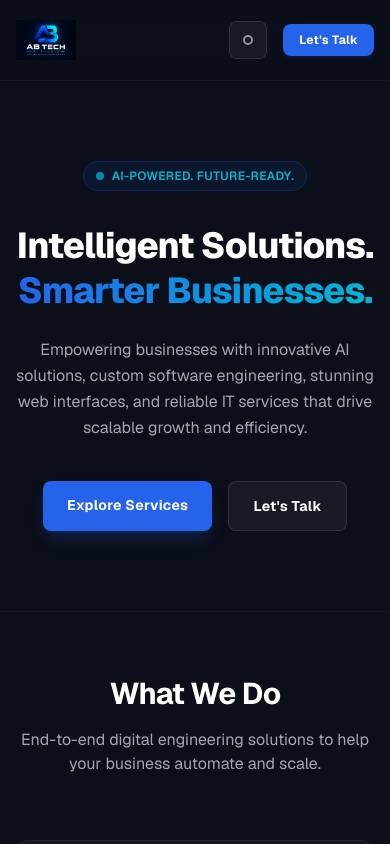
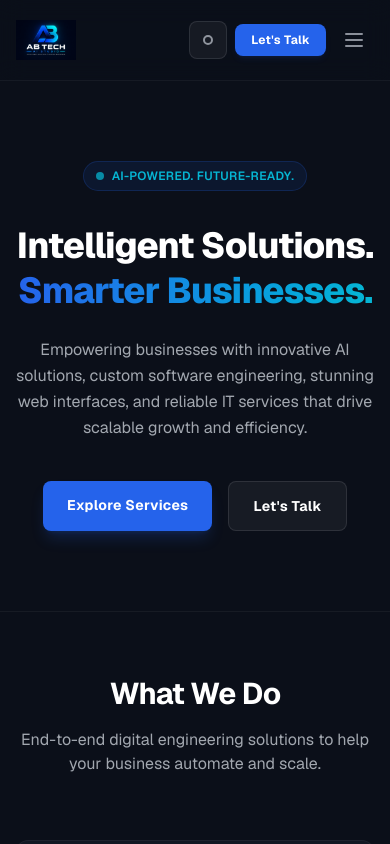
Before and after one commit to TNS0510/ab-tech-studio-app, a Next.js app: page / in a window 390 px wide. Built offline with nearby package versions, Linux system fonts and the light colour scheme.

Commit message:
feat: add interactive mobile hamburger navigation menu

```diff
--- a/src/components/Navbar.tsx
+++ b/src/components/Navbar.tsx
@@ -1,13 +1,19 @@
+"use client";
+
+import { useState } from "react";
 import Link from "next/link";
 import Image from "next/image";
 import ThemeToggle from "@/components/ThemeToggle";
 
 export default function Navbar() {
+    // This state tracks whether the mobile menu dropdown is open (true) or closed (false)
+    const [isOpen, setIsOpen] = useState(false);
+
     return (
         <nav className="w-full border-b border-white/5 bg-deep-navy/80 backdrop-blur-md sticky top-0 z-50">
             <div className="max-w-7xl mx-auto px-4 sm:px-6 lg:px-8 h-20 flex items-center justify-between">
 
-                {/* Left Core Side: Clean Logo Identity Layout */}
+                {/* Left Side: Logo Identity */}
                 <div className="flex items-center">
                     <Link href="/" className="flex items-center gap-2 hover:opacity-90 transition-opacity">
                         <Image
@@ -15,13 +21,13 @@ export default function Navbar() {
                             alt="AB Tech AI Studio Logo"
                             width={140}
                             height={42}
-                            className="object-contain h-10 w-auto" // Step 1: Cleaned up the mix-blend utility class completely!
+                            className="object-contain h-10 w-auto"
                             priority
                         />
                     </Link>
                 </div>
 
-                {/* Center Canvas: Navigation Link Entries */}
+                {/* Desktop Navigation Links (Hidden on mobile phones, visible on medium screens+) */}
                 <div className="hidden md:flex items-center gap-8 text-sm font-semibold text-soft-gray/60">
                     <Link href="/services" className="hover:text-white transition-colors">Services</Link>
                     <Link href="/portfolio" className="hover:text-white transition-colors">Portfolio</Link>
@@ -31,20 +37,47 @@ export default function Navbar() {
                     <Link href="/careers" className="hover:text-white transition-colors">Careers</Link>
                 </div>
 
-                {/* Right Action Side: Interactive Controls Group */}
-
-                <div className="flex items-center gap-4">
+                {/* Right Side Controls Group */}
+                <div className="flex items-center gap-2 sm:gap-4">
                     <ThemeToggle />
 
                     <Link
                         href="/contact"
-                        // We removed 'hidden sm:' so the button stays visible on mobile phone screens!
                         className="inline-block bg-electric-blue hover:bg-electric-blue/90 text-white font-bold px-4 py-2 sm:px-5 sm:py-2.5 rounded-lg text-xs tracking-wide transition-all shadow-md shadow-electric-blue/10"
                     >
                         Let's Talk
                     </Link>
+
+                    {/* Mobile Hamburger Menu Button (Visible ONLY on mobile phones/tablets) */}
+                    <button
+                        onClick={() => setIsOpen(!isOpen)}
+                        className="md:hidden p-2 text-soft-gray/60 hover:text-white focus:outline-none"
+                        aria-label="Toggle menu"
+                    >
+                        <svg className="h-6 w-6" fill="none" viewBox="0 0 24 24" stroke="currentColor">
+                            {isOpen ? (
+                                // "X" Close Icon shown when open
+                                <path strokeLinecap="round" strokeLinejoin="round" strokeWidth={2} d="M6 18L18 6M6 6l12 12" />
+                            ) : (
+                                // "Hamburger" Three-lines Icon shown when closed
+                                <path strokeLinecap="round" strokeLinejoin="round" strokeWidth={2} d="M4 6h16M4 12h16M4 18h16" />
+                            )}
+                        </svg>
+                    </button>
                 </div>
             </div>
+
+            {/* Dynamic Mobile Menu Dropdown Panel (Renders only if isOpen is true) */}
+            {isOpen && (
+                <div className="md:hidden border-t border-white/5 bg-deep-navy px-4 pt-2 pb-6 space-y-3 flex flex-col text-base font-medium text-soft-gray/80">
+                    <Link href="/services" onClick={() => setIsOpen(false)} className="hover:text-white p-2 rounded-md transition-colors">Services</Link>
+                    <Link href="/portfolio" onClick={() => setIsOpen(false)} className="hover:text-white p-2 rounded-md transition-colors">Portfolio</Link>
+                    <Link href="/about" onClick={() => setIsOpen(false)} className="hover:text-white p-2 rounded-md transition-colors">About</Link>
+                    <Link href="/blog" onClick={() => setIsOpen(false)} className="hover:text-white p-2 rounded-md transition-colors">Blog</Link>
+                    <Link href="/pricing" onClick={() => setIsOpen(false)} className="hover:text-white p-2 rounded-md transition-colors">Pricing</Link>
+                    <Link href="/careers" onClick={() => setIsOpen(false)} className="hover:text-white p-2 rounded-md transition-colors">Careers</Link>
+                </div>
+            )}
         </nav>
     );
 }
```
